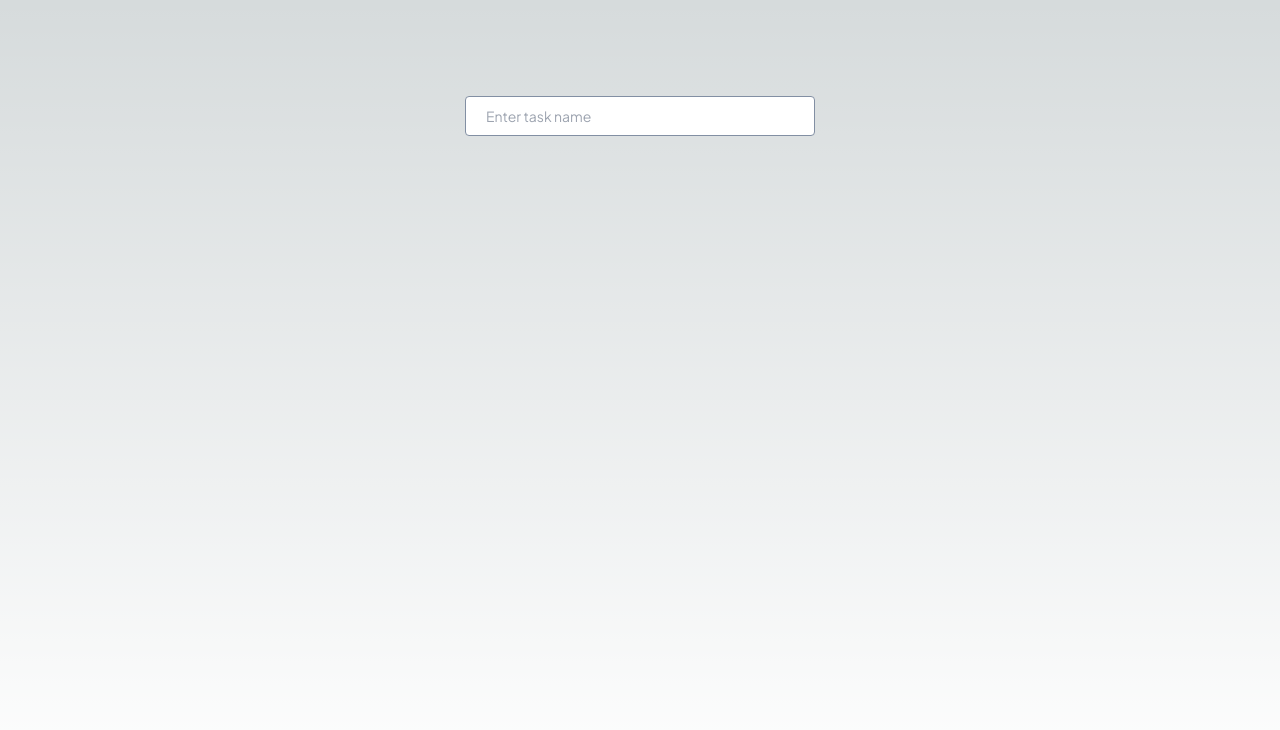
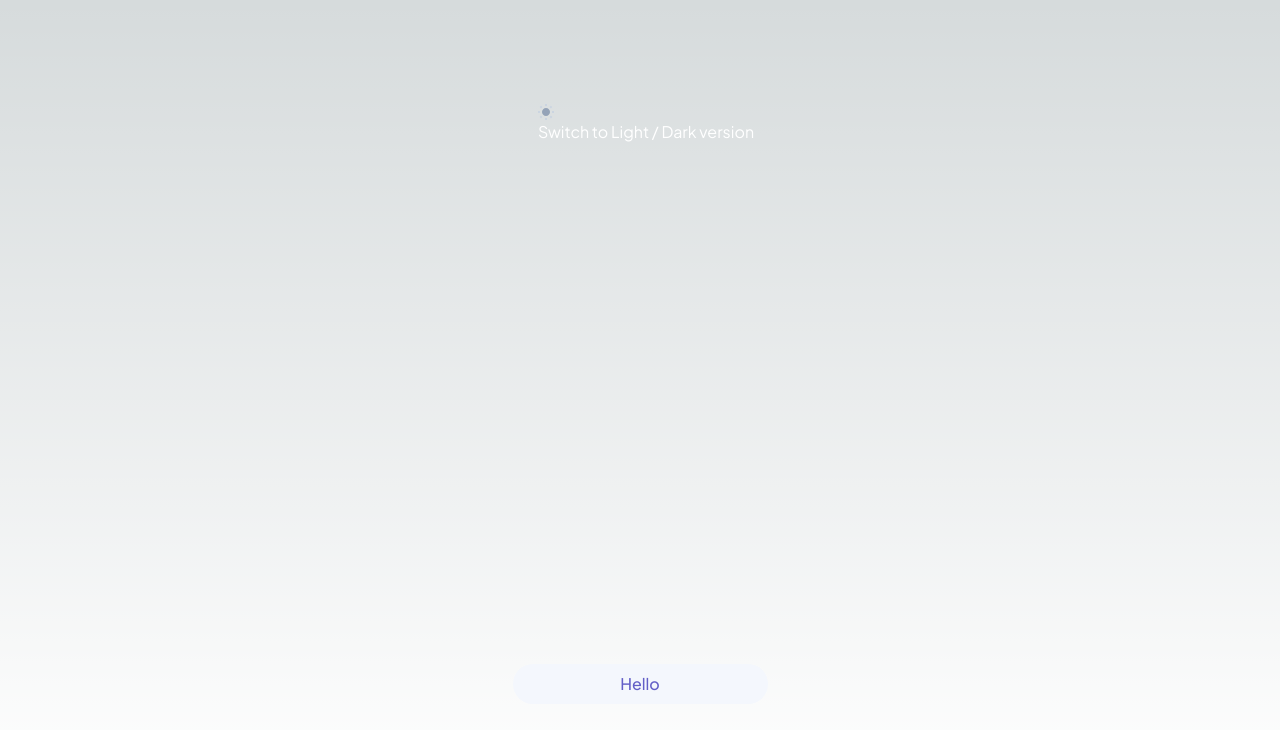
Before and after one commit to SabaPangani/Kanban_task_management_web_app, a Next.js app: page / in a window 1280 px wide. Shown: the top 730 px of the page. Built offline with nearby package versions, Linux system fonts and the light colour scheme.

Commit message:
dark mode

```diff
--- a/app/globals.css
+++ b/app/globals.css
@@ -47,12 +47,12 @@
     @apply w-[255px] h-[40px] bg-purple rounded-[20px] text-white font-medium hover:bg-purple-hover transition-all duration-200;
   }
   .btn-secondary {
-    @apply w-[255px] h-[40px] bg-light-gray rounded-[20px] text-purple font-medium transition-all duration-200 hover:bg-gray-hover;
+    @apply w-[255px] h-[40px] bg-light-gray dark:bg-white dark:hover:bg-white rounded-[20px] text-purple font-medium transition-all duration-200 hover:bg-gray-hover;
   }
   .btn-destructive {
     @apply w-[255px] h-[40px] bg-red rounded-[20px] text-white font-medium transition-all duration-200 hover:bg-red-hover;
   }
   .input {
-    @apply w-[350px] h-10 rounded-[4px] border border-solid border-medium-gray px-5 text-sm outline-none invalid:bg-red;
+    @apply w-[350px] h-10 rounded-[4px] border border-solid border-medium-gray px-5 text-sm outline-none invalid:bg-red bg-none;
   }
 }
--- a/app/layout.tsx
+++ b/app/layout.tsx
@@ -1,5 +1,6 @@
 import type { Metadata } from "next";
 import { Plus_Jakarta_Sans } from "next/font/google";
+import Theme from "@/components/theme-provider";
 import "./globals.css";
 
 const plusJakartaSans = Plus_Jakarta_Sans({ subsets: ["latin"] });
@@ -15,8 +16,10 @@
   children: React.ReactNode;
 }>) {
   return (
-    <html lang="en">
-      <body className={plusJakartaSans.className}>{children}</body>
+    <html lang="en" suppressHydrationWarning>
+      <body className={plusJakartaSans.className}>
+        <Theme>{children}</Theme>
+      </body>
     </html>
   );
 }
--- a/app/page.tsx
+++ b/app/page.tsx
@@ -1,9 +1,11 @@
+import ThemeToggle from "@/components/theme-toggle";
 import Image from "next/image";
 
 export default function Home() {
   return (
     <main className="flex min-h-screen flex-col items-center justify-between p-24">
-      <input type="text" className="input" placeholder="Enter task name"/>
+      <ThemeToggle />
+      <button className="btn-secondary">Hello</button>
     </main>
   );
 }
--- /dev/null
+++ b/components/theme-provider.tsx
@@ -0,0 +1,7 @@
+"use client";
+
+import { ThemeProvider } from "next-themes";
+
+export default function Theme({ children }: { children: React.ReactNode }) {
+  return <ThemeProvider enableSystem={true} attribute="class">{children}</ThemeProvider>;
+}
--- /dev/null
+++ b/components/theme-toggle.tsx
@@ -0,0 +1,75 @@
+"use client";
+
+import { useTheme } from "next-themes";
+
+export default function ThemeToggle() {
+  const { theme, setTheme } = useTheme();
+
+  return (
+    <div className="flex flex-col justify-center ml-3">
+      <input
+        type="checkbox"
+        name="light-switch"
+        className="light-switch sr-only"
+        checked={theme === "light"}
+        onChange={() => {
+          if (theme === "dark") {
+            return setTheme("light");
+          }
+          return setTheme("dark");
+        }}
+      />
+      <label className="relative cursor-pointer p-2" htmlFor="light-switch">
+        <svg
+          className="dark:hidden"
+          width="16"
+          height="16"
+          xmlns="http://www.w3.org/2000/svg"
+        >
+          <path
+            className="fill-slate-300"
+            d="M7 0h2v2H7zM12.88 1.637l1.414 1.415-1.415 1.413-1.413-1.414zM14 7h2v2h-2zM12.95 14.433l-1.414-1.413 1.413-1.415 1.415 1.414zM7 14h2v2H7zM2.98 14.364l-1.413-1.415 1.414-1.414 1.414 1.415zM0 7h2v2H0zM3.05 1.706 4.463 3.12 3.05 4.535 1.636 3.12z"
+          />
+          <path
+            className="fill-slate-400"
+            d="M8 4C5.8 4 4 5.8 4 8s1.8 4 4 4 4-1.8 4-4-1.8-4-4-4Z"
+          />
+        </svg>
+        <svg
+          className="hidden dark:block"
+          width="16"
+          height="16"
+          xmlns="http://www.w3.org/2000/svg"
+        >
+          <path
+            className="fill-slate-400"
+            d="M6.2 1C3.2 1.8 1 4.6 1 7.9 1 11.8 4.2 15 8.1 15c3.3 0 6-2.2 6.9-5.2C9.7 11.2 4.8 6.3 6.2 1Z"
+          />
+          <path
+            className="fill-slate-500"
+            d="M12.5 5a.625.625 0 0 1-.625-.625 1.252 1.252 0 0 0-1.25-1.25.625.625 0 1 1 0-1.25 1.252 1.252 0 0 0 1.25-1.25.625.625 0 1 1 1.25 0c.001.69.56 1.249 1.25 1.25a.625.625 0 1 1 0 1.25c-.69.001-1.249.56-1.25 1.25A.625.625 0 0 1 12.5 5Z"
+          />
+        </svg>
+        <span className="text-white">
+          Switch to{" "}
+          <span
+            onClick={() => {
+              setTheme("light");
+            }}
+          >
+            Light
+          </span>{" "}
+          /{" "}
+          <span
+            onClick={() => {
+              setTheme("dark");
+            }}
+          >
+            Dark
+          </span>{" "}
+          version
+        </span>
+      </label>
+    </div>
+  );
+}
--- a/package.json
+++ b/package.json
@@ -12,6 +12,7 @@
     "@prisma/client": "^5.9.1",
     "@prisma/extension-accelerate": "^0.6.2",
     "next": "14.1.0",
+    "next-themes": "^0.2.1",
     "react": "^18",
     "react-dom": "^18"
   },
--- a/tailwind.config.ts
+++ b/tailwind.config.ts
@@ -6,6 +6,7 @@
     "./components/**/*.{js,ts,jsx,tsx,mdx}",
     "./app/**/*.{js,ts,jsx,tsx,mdx}",
   ],
+  darkMode: "class",
   theme: {
     extend: {
       backgroundImage: {
@@ -30,4 +31,5 @@
   },
   plugins: [],
 };
+
 export default config;
```
Also changed, not shown: 1 other file (tests, documents, lock files or other folders).
